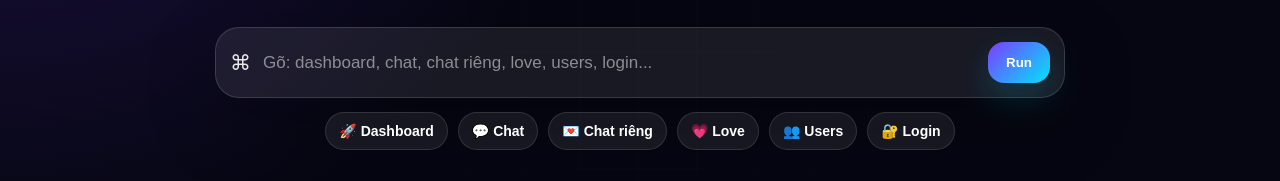
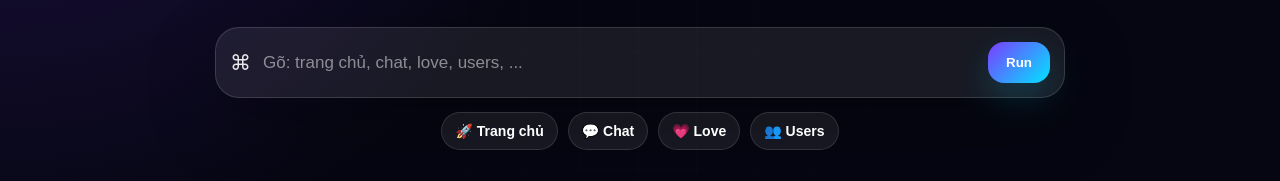
Before and after one commit to kenanyildiz10starjuventus/my-login-web, a website: page public/modern.html in a window 1280 px wide. Shown: the part 354-535 px from the top of the page. Drawn offline with Linux system fonts and the light colour scheme.

Commit message:
sua design modern

```diff
--- a/public/modern.html
+++ b/public/modern.html
@@ -492,17 +492,15 @@
 
     <div class="command">
       <span>⌘</span>
-      <input id="commandInput" placeholder="Gõ: dashboard, chat, chat riêng, love, users, login..." />
+      <input id="commandInput" placeholder="Gõ: trang chủ, chat, love, users, ..." />
       <button onclick="runCommand()">Run</button>
     </div>
 
     <div class="quick-links">
-      <a class="quick-link" href="/welcome.html">🚀 Dashboard</a>
+      <a class="quick-link" href="/welcome.html">🚀 Trang chủ</a>
       <a class="quick-link" href="/chat.html">💬 Chat</a>
-      <a class="quick-link" href="/private-chat.html">💌 Chat riêng</a>
       <a class="quick-link" href="/love.html">💗 Love</a>
       <a class="quick-link" href="/users.html">👥 Users</a>
-      <a class="quick-link" href="/">🔐 Login</a>
     </div>
 
     <section id="ai">
```
